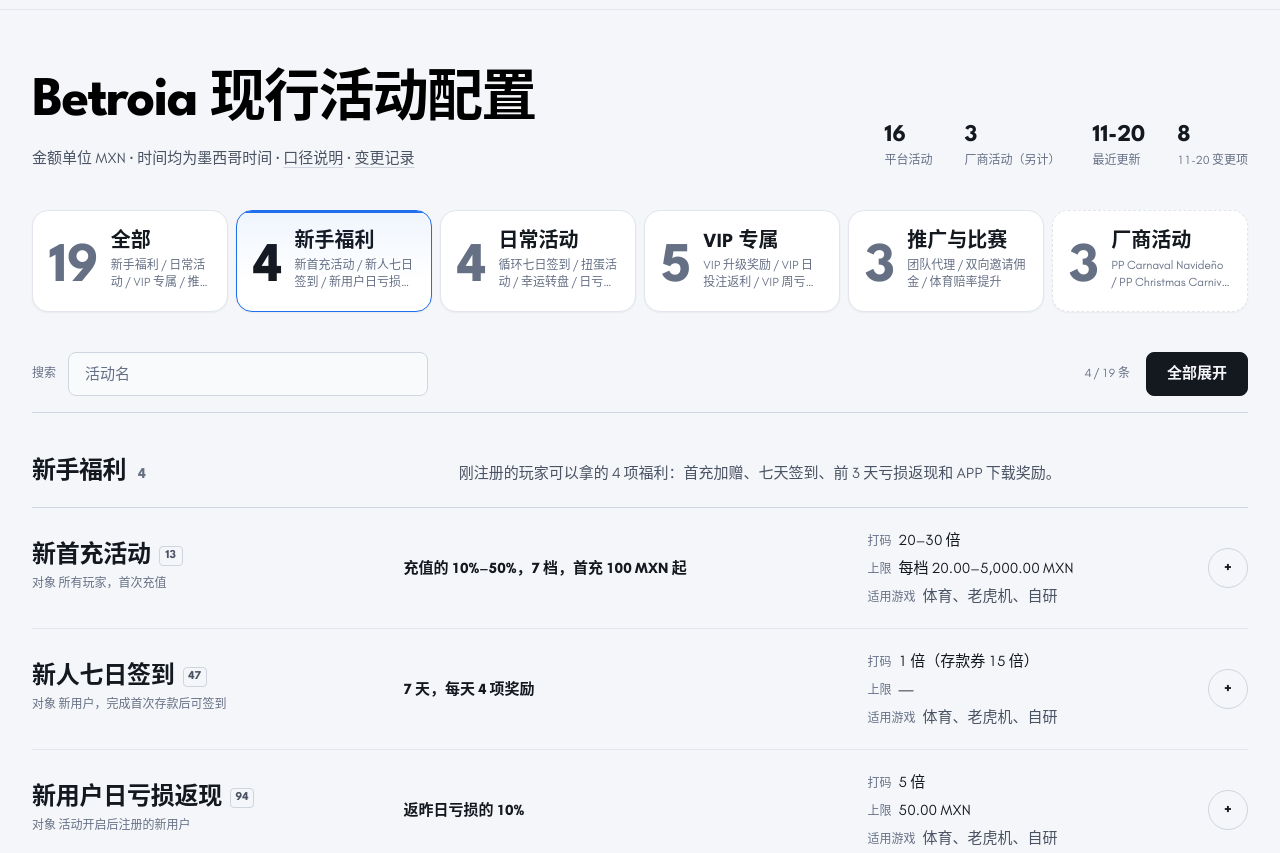
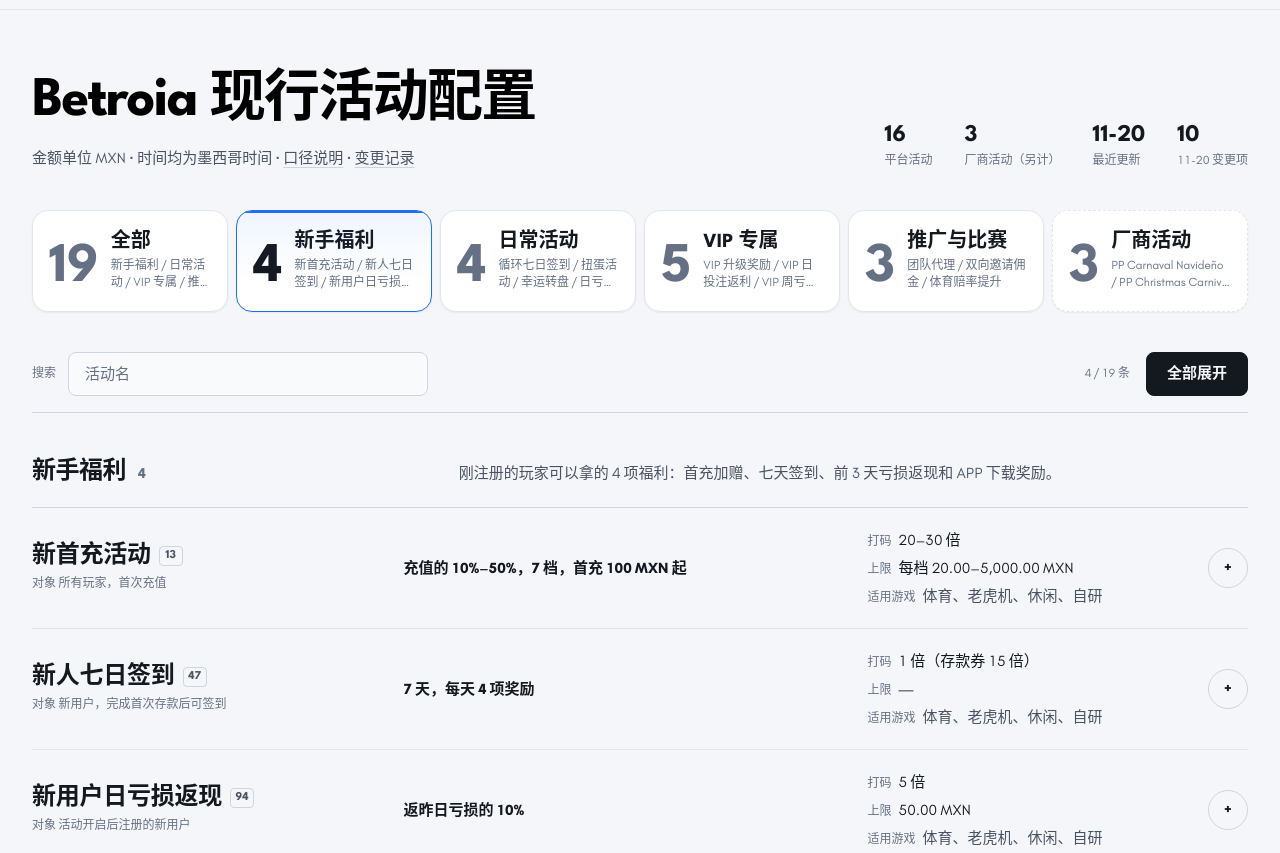
Before and after one commit to Casillaswu/betroia-activity, a plain HTML site: page index.html in a window 1280 px wide. Shown: the part 50-903 px from the top of the page. Drawn offline with Linux system fonts and the light colour scheme.

Commit message:
活动页 r6：7 个活动和签到存款券恢复休闲游戏

```diff
--- a/index.html
+++ b/index.html
@@ -320,19 +320,19 @@ const DATA = {
       { id: "a13", heading: "新首充活动", blocks: [
         ["text", "首次充值按金额落档加赠，各档比例和上限见下表。"],
         ["facts", [{ value: "100", label: "最低首充（MXN）" }, { value: "20–30 倍", label: "打码", detail: "按档位" }, { value: "48 小时", label: "有效期", detail: "倒计时结束后不能再参加" }]],
-        ["props", [["参加对象", "所有玩家，首次充值"], ["奖励", "按充值金额落档，送充值的 10%–50%，每档有上限"], ["适用游戏", "体育、老虎机、自研"], ["参与限制", "同 IP、同设备各限 1"], ["领取端", "App、H5、PC"]]],
+        ["props", [["参加对象", "所有玩家，首次充值"], ["奖励", "按充值金额落档，送充值的 10%–50%，每档有上限"], ["适用游戏", "体育、老虎机、休闲、自研"], ["参与限制", "同 IP、同设备各限 1"], ["领取端", "App、H5、PC"]]],
         ["table", "T13"],
         ["text", "计算例子：充 999 落在 500 档，拿 199.80；充 1,000 落在 1,000 档，拿 250.00。"] ] },
       { id: "a47", heading: "新人七日签到", blocks: [
         ["text", "完成首次存款后连续签到 7 天，每天领 4 项奖励。"],
         ["facts", [{ value: "10", label: "每天需投注（MXN）", detail: "第 1、3、5、7 天另需充值 10" }, { value: "1 倍", label: "道具打码", detail: "存款券 15 倍" }, { value: "0 时", label: "每天刷新签到", detail: "共 7 天" }]],
-        ["props", [["参加对象", "新用户，完成首次存款后可签到"], ["奖励", "每天 4 项：每天都有扭蛋和免费旋转，另按天发存款券、幸运转盘、体育投注券或 VIP 积分，逐日见下表"], ["适用游戏", "体育、老虎机、自研"], ["参与限制", "同 IP、同设备各限 1"], ["领取端", "App、H5；PC 不能签到"]]],
+        ["props", [["参加对象", "新用户，完成首次存款后可签到"], ["奖励", "每天 4 项：每天都有扭蛋和免费旋转，另按天发存款券、幸运转盘、体育投注券或 VIP 积分，逐日见下表"], ["适用游戏", "体育、老虎机、休闲、自研"], ["参与限制", "同 IP、同设备各限 1"], ["领取端", "App、H5；PC 不能签到"]]],
         ["table", "A47"],
-        ["text", "存款券条款：+20% 存款券（第 1、2、3、5 天）充值 100 起，最多送 150 MXN；+25% 存款券（第 7 天）充值 100 起，最多送 150 MXN。两张都是 15 倍打码，只限体育、老虎机、自研，领取后 24 小时内有效。"] ] },
+        ["text", "存款券条款：+20% 存款券（第 1、2、3、5 天）充值 100 起，最多送 150 MXN；+25% 存款券（第 7 天）充值 100 起，最多送 150 MXN。两张都是 15 倍打码，只限体育、老虎机、休闲、自研，领取后 24 小时内有效。"] ] },
       { id: "a94", heading: "新用户日亏损返现", blocks: [
         ["text", "注册后的前 3 天，按昨日亏损返现。"],
         ["facts", [{ value: "10.00", label: "昨日亏损起返（MXN）" }, { value: "5 倍", label: "打码" }, { value: "3 天", label: "有效期", detail: "每天 0 时按前 24 小时结算" }]],
-        ["props", [["参加对象", "活动开启后注册的新用户"], ["奖励", "返昨日亏损的 10%，最低 1.00，最多 50.00"], ["适用游戏", "体育、老虎机、自研"], ["参与限制", "同 IP、同设备各限 1"], ["领取端", "App、H5、PC"], ["注意事项", "这 3 天内可以同时参加日常活动里的日亏损返现"]]],
+        ["props", [["参加对象", "活动开启后注册的新用户"], ["奖励", "返昨日亏损的 10%，最低 1.00，最多 50.00"], ["适用游戏", "体育、老虎机、休闲、自研"], ["参与限制", "同 IP、同设备各限 1"], ["领取端", "App、H5、PC"], ["注意事项", "这 3 天内可以同时参加日常活动里的日亏损返现"]]],
         ["text", "计算例子：昨日亏 300，返 30.00；昨日亏 800，按 10% 是 80.00，超过上限，返 50.00。"] ] },
       { id: "a26", heading: "APP 下载登录奖励", blocks: [
         ["text", "充值后下载 APP 并从 APP 登录，领一笔现金。"],
@@ -343,7 +343,7 @@ const DATA = {
       { id: "a28", heading: "循环七日签到", blocks: [
         ["text", "7 天一循环的签到，漏签不清零。"],
         ["facts", [{ value: "1", label: "每天需投注（MXN）", detail: "不需要充值" }, { value: "1 倍", label: "打码" }, { value: "0 时", label: "每天刷新签到" }]],
-        ["props", [["参加对象", "所有玩家"], ["奖励", "第 1–7 天每天都是 10 次免费旋转（GIROS GRATIS，道具 72243），不再含体育投注券"], ["适用游戏", "体育、老虎机、自研"], ["领取端", "App、H5、PC 都能领"]]],
+        ["props", [["参加对象", "所有玩家"], ["奖励", "第 1–7 天每天都是 10 次免费旋转（GIROS GRATIS，道具 72243），不再含体育投注券"], ["适用游戏", "体育、老虎机、休闲、自研"], ["领取端", "App、H5、PC 都能领"]]],
         ["table", "A28"],
         ["bullets", ["漏签不清零，下次签到接着算下一天。", "签满 7 天后重新开始。"]] ] },
       { id: "a20", heading: "扭蛋活动", blocks: [
@@ -361,7 +361,7 @@ const DATA = {
       { id: "a16", heading: "日亏损返现", blocks: [
         ["text", "按昨日亏损落档，发固定金额返现，各档见下表。"],
         ["facts", [{ value: "50", label: "昨日亏损起返（MXN）" }, { value: "1 倍", label: "打码" }, { value: "0 时", label: "每天结算" }]],
-        ["props", [["参加对象", "所有玩家，没有注册天数限制"], ["奖励", "按亏损档位发固定金额"], ["适用游戏", "体育、老虎机、自研"], ["领取端", "App、H5、PC 都能领"]]],
+        ["props", [["参加对象", "所有玩家，没有注册天数限制"], ["奖励", "按亏损档位发固定金额"], ["适用游戏", "体育、老虎机、休闲、自研"], ["领取端", "App、H5、PC 都能领"]]],
         ["table", "T16"] ] },
     ] },
     { id: "g3", name: "VIP 专属", count: 5, lead: "按 VIP 等级领取的 5 项奖励：升级奖励、日投注返利、周亏损返利、体育周返利和月固定工资。先选等级，看这一级能拿什么。", vip: true, acts: [
@@ -373,7 +373,7 @@ const DATA = {
       { id: "a27", heading: "VIP 日投注返利", blocks: [
         ["text", "按前一天的老虎机有效投注返利，昨日有效投注满 50 可领，各级比例和最高领取额见下表。"],
         ["facts", [{ value: "VIP2", label: "起参加等级" }, { value: "50", label: "昨日有效投注门槛（MXN）" }, { value: "1 倍", label: "打码" }, { value: "03:00", label: "每天结算发放" }]],
-        ["props", [["门槛", "昨日有效投注 ≥ 50"], ["奖励", "只返老虎机，按等级比例，每级有最高领取额"], ["适用游戏", "体育、老虎机、自研"], ["领取端", "@PAGE_RULE"]]],
+        ["props", [["门槛", "昨日有效投注 ≥ 50"], ["奖励", "只返老虎机，按等级比例，每级有最高领取额"], ["适用游戏", "体育、老虎机、休闲、自研"], ["领取端", "@PAGE_RULE"]]],
         ["table", "V27"] ] },
       { id: "a42", heading: "VIP 周亏损返利", blocks: [
         ["text", "按上周单周亏损返利，各级比例和上限见下表。"],
@@ -389,7 +389,7 @@ const DATA = {
       { id: "a25", heading: "VIP 月固定工资", blocks: [
         ["text", "上个月投注达到等级要求，每月发一笔固定工资，各级见下表。"],
         ["facts", [{ value: "VIP5", label: "起参加等级" }, { value: "1 倍", label: "打码" }, { value: "1 日 0 时", label: "每月发放" }]],
-        ["props", [["门槛", "上个月投注达到等级要求"], ["奖励", "按等级发一笔固定工资"], ["适用游戏", "体育、老虎机、自研"], ["领取端", "App、H5；PC 不能领"]]],
+        ["props", [["门槛", "上个月投注达到等级要求"], ["奖励", "按等级发一笔固定工资"], ["适用游戏", "体育、老虎机、休闲、自研"], ["领取端", "App、H5；PC 不能领"]]],
         ["table", "V25"] ] },
     ] },
     { id: "g4", name: "推广与比赛", count: 3, lead: "代理返佣、邀请奖励，以及体育投注的赔率提升。", acts: [
@@ -554,6 +554,8 @@ const OV = ACTS.map((a) => ({ a, target: target(a), wager: wager(a), games: game
 
 // 变更记录：11-16 条目来自 11-14 与 11-16 两版页面数据逐项对比；其余来自运营活动变更记录（墨西哥时间）。只收现行 16 条活动相关的项
 const CHANGES = [
+  { d: "2026-11-20", tag: "范围", t: "适用游戏恢复为体育、老虎机、休闲、自研：新首充活动、新用户日亏损返现、新人七日签到、日亏损返现、VIP 日投注返利、循环七日签到、VIP 月固定工资" },
+  { d: "2026-11-20", id: "a47", tag: "范围", t: "存款券 +20%、+10%、+25%（71871、71894、72310）适用游戏恢复为体育、老虎机、休闲、自研" },
   { d: "2026-11-20", id: "a16", tag: "范围", t: "适用游戏调整：只限体育、老虎机、自研" },
   { d: "2026-11-20", id: "a28", tag: "范围", t: "适用游戏调整：只限体育、老虎机、自研" },
   { d: "2026-11-20", id: "a27", tag: "范围", t: "适用游戏调整：只限体育、老虎机、自研" },
```
Also changed, not shown: internal-74776456.html (+14 -12 lines).
